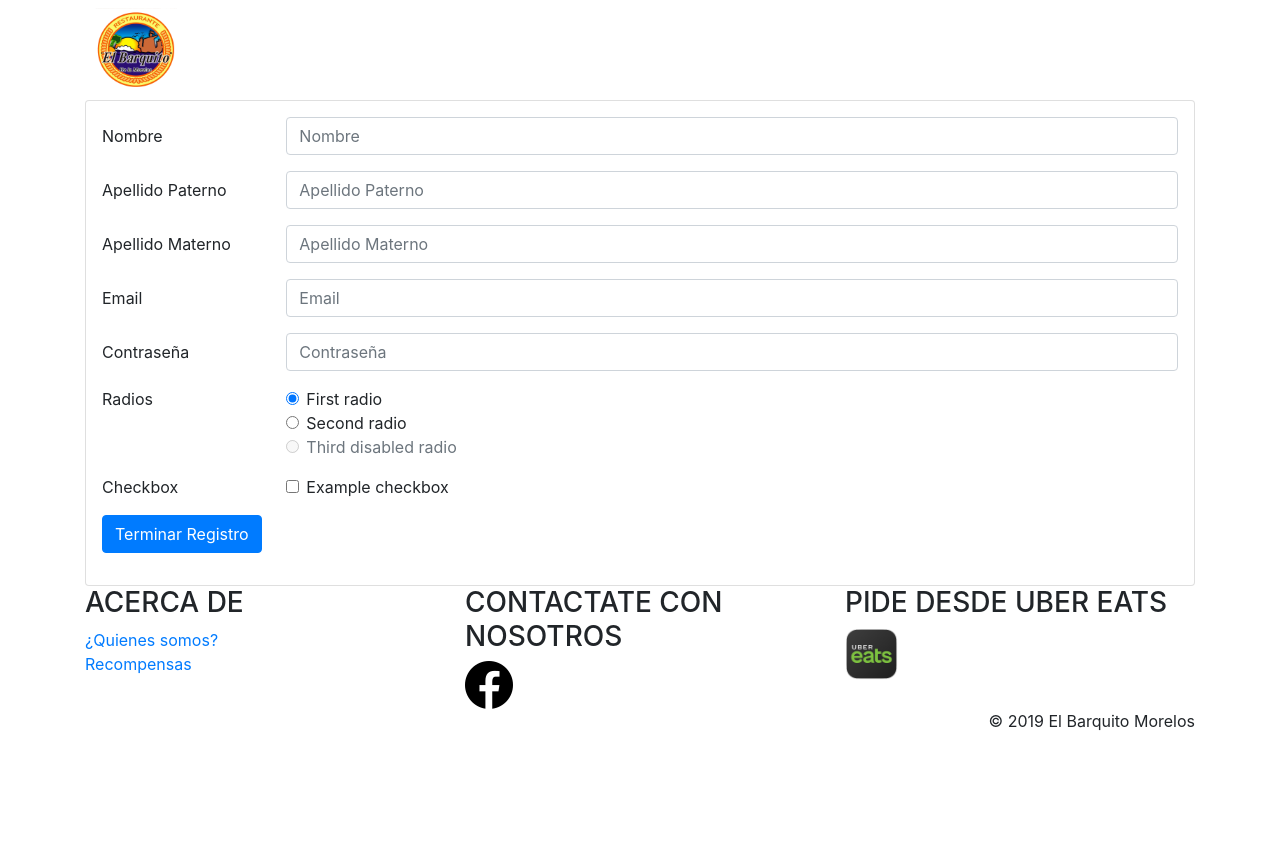
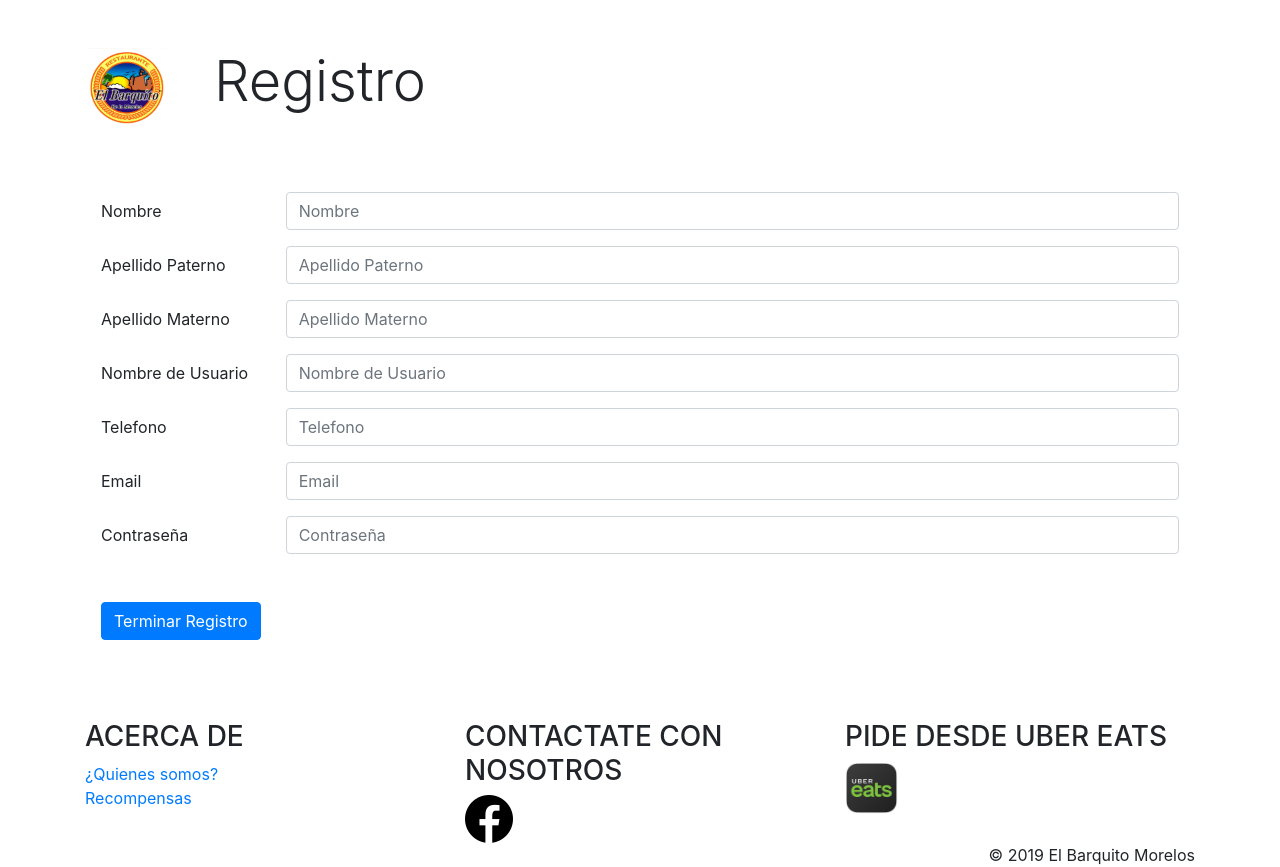
Before and after one commit to josehoho97/Proyecto-Garay, a PHP site: page /registro.php in a window 1280 px wide. Shown: the part 66-933 px from the top of the page. Before the commit the page ends 797 px from the top, so only its background shows below. Run offline with PHP 8.4, Linux system fonts and the light colour scheme; some libraries are stand-ins or nearby versions.

```diff
--- /dev/null
+++ b/assets/scripts.php
@@ -0,0 +1,2 @@
+<script src="vendor/Jquery/jquery-2.2.4.min.js"></script>
+    <script src="vendor/Bootstrap/js/bootstrap.min.js"></script>
--- a/registro.php
+++ b/registro.php
@@ -1,88 +1,63 @@
 <!DOCTYPE html>
 <html lang="en">
-
 <?php include "./assets/head.php" ?>
-
 <body>
     <?php include "./assets/navbar.php" ?>
     <div class="container">
-        <img src="img/logo.png" class="img-fluid p-2" width="100px">
-        <form class="card p-3">
+        <div class="row p-3 pt-5 pb-5">
+            <img src="img/logo.png" class="img-fluid mr-5" width="80px">
+            <div class="display-4">Registro</div>
+        </div>
+        <form action="scripts/guardaCliente.php" method="POST" class="p-3 mb-5">
             <div class="form-group row">
                 <label for="inputEmail3" class="col-sm-2 col-form-label">Nombre</label>
                 <div class="col-sm-10">
-                <input type="text" class="form-control" id="nom" placeholder="Nombre">
+                    <input type="text" class="form-control" name="nom" id="nom" placeholder="Nombre">
                 </div>
             </div>
             <div class="form-group row">
                 <label for="inputEmail3" class="col-sm-2 col-form-label">Apellido Paterno</label>
                 <div class="col-sm-10">
-                <input type="text" class="form-control" id="app" placeholder="Apellido Paterno">
+                    <input type="text" class="form-control" id="app" placeholder="Apellido Paterno">
                 </div>
             </div>
             <div class="form-group row">
                 <label for="inputEmail3" class="col-sm-2 col-form-label">Apellido Materno</label>
                 <div class="col-sm-10">
-                <input type="text" class="form-control" id="apm" placeholder="Apellido Materno">
+                    <input type="text" class="form-control" id="apm" placeholder="Apellido Materno">
+                </div>
+            </div>
+            <div class="form-group row">
+                <label for="inputEmail3" class="col-sm-2 col-form-label">Nombre de Usuario</label>
+                <div class="col-sm-10">
+                    <input type="text" class="form-control" id="nomUsr" placeholder="Nombre de Usuario">
+                </div>
+            </div>
+            <div class="form-group row">
+                <label for="inputEmail3" class="col-sm-2 col-form-label">Telefono</label>
+                <div class="col-sm-10">
+                    <input type="number" class="form-control" id="tel" placeholder="Telefono">
                 </div>
             </div>
             <div class="form-group row">
                 <label for="inputEmail3" class="col-sm-2 col-form-label">Email</label>
                 <div class="col-sm-10">
-                <input type="email" class="form-control" id="inputEmail3" placeholder="Email">
+                    <input type="email" class="form-control" id="email" placeholder="Email">
                 </div>
             </div>
             <div class="form-group row">
                 <label for="inputPassword3" class="col-sm-2 col-form-label">Contraseña</label>
                 <div class="col-sm-10">
-                <input type="password" class="form-control" id="inputPassword3" placeholder="Contraseña">
+                    <input type="password" class="form-control" id="pass" placeholder="Contraseña">
                 </div>
             </div>
-            <fieldset class="form-group">
-                <div class="row">
-                <legend class="col-form-label col-sm-2 pt-0">Radios</legend>
+            <div class="form-group row mt-5">
                 <div class="col-sm-10">
-                    <div class="form-check">
-                    <input class="form-check-input" type="radio" name="gridRadios" id="gridRadios1" value="option1" checked>
-                    <label class="form-check-label" for="gridRadios1">
-                        First radio
-                    </label>
-                    </div>
-                    <div class="form-check">
-                    <input class="form-check-input" type="radio" name="gridRadios" id="gridRadios2" value="option2">
-                    <label class="form-check-label" for="gridRadios2">
-                        Second radio
-                    </label>
-                    </div>
-                    <div class="form-check disabled">
-                    <input class="form-check-input" type="radio" name="gridRadios" id="gridRadios3" value="option3" disabled>
-                    <label class="form-check-label" for="gridRadios3">
-                        Third disabled radio
-                    </label>
-                    </div>
-                </div>
-                </div>
-            </fieldset>
-            <div class="form-group row">
-                <div class="col-sm-2">Checkbox</div>
-                <div class="col-sm-10">
-                <div class="form-check">
-                    <input class="form-check-input" type="checkbox" id="gridCheck1">
-                    <label class="form-check-label" for="gridCheck1">
-                    Example checkbox
-                    </label>
-                </div>
+                    <button type="submit" class="btn btn-primary">Terminar Registro</button>
                 </div>
             </div>
-            <div class="form-group row">
-                <div class="col-sm-10">
-                <button type="submit" class="btn btn-primary">Terminar Registro</button>
-                </div>
-            </div>
-            </form>
+        </form>
     </div>
-
-
     <?php include "./assets/footer.php" ?>
     <script src="vendor/Jquery/jquery-2.2.4.min.js"></script>
     <script src="vendor/Bootstrap/js/bootstrap.min.js"></script>
```
Also changed, not shown: scripts/guardaCliente.php (+9 -7 lines).
